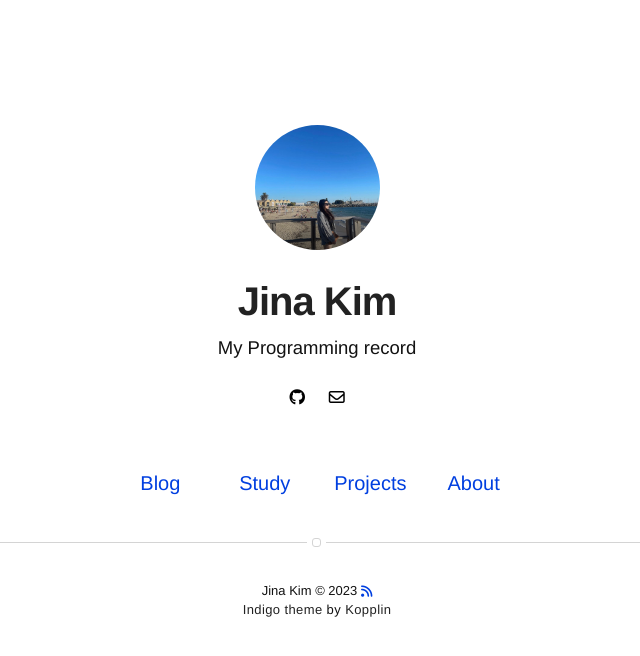
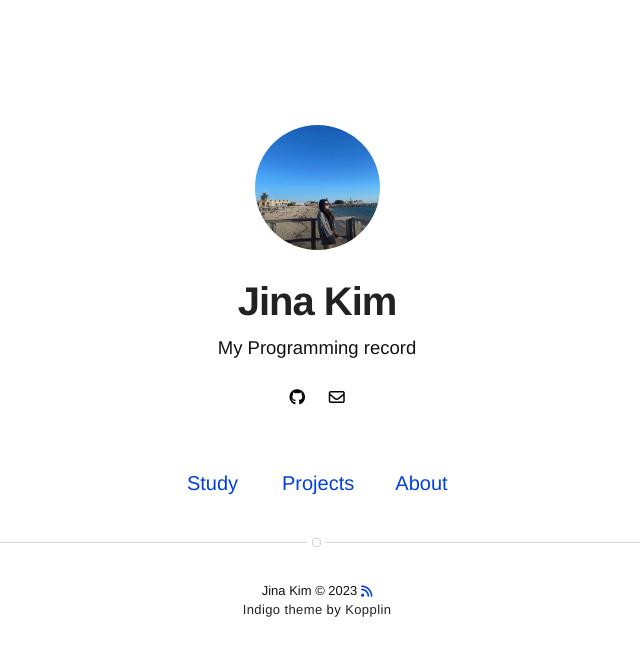
Before and after one commit to petitjina/petitjina.github.io, a Jekyll site: the page built from index.html, in a window 1280 px wide. Shown: the top 656 px of the page, without its empty margins (323-963 px from the left). Built offline with Jekyll 4.4.1, drawn with Linux system fonts in a browser that asks for light colours; nearby versions of some CDN libraries.

Commit message:
Update _config.yml

```diff
--- a/_config.yml
+++ b/_config.yml
@@ -31,7 +31,7 @@ permalink: /:title/
 # if you don't want comments in your posts, leave categories empty
 disqus:
   shortname: github # enter this from your disqus account
-  categories: [blog, projects, study] # only show disqus for posts that have these categories
+  categories: [algorithm, projects, study] # only show disqus for posts that have these categories
 
 # if you don't have any of social below, comment the line
 #facebook: myfacebook
@@ -71,9 +71,9 @@ pagination:
 projects: true
 study: true
 
-# if you don't need "about" or "blog", comment them out below
+# if you don't need "about" or "algorithm", comment them out below
 about: true
-blog: true
+algorithm: true
 
 # do you want to show the "read time" of the posts?
 read-time: true
@@ -85,7 +85,7 @@ show-tags: true
 related: true
 
 # Display links for next and previous posts for the specified categories
-post-advance-links: [blog, projects, study]
+post-advance-links: [algorithm, projects, study]
 
 # show author block at the end of a post ?
 show-author: true
```
